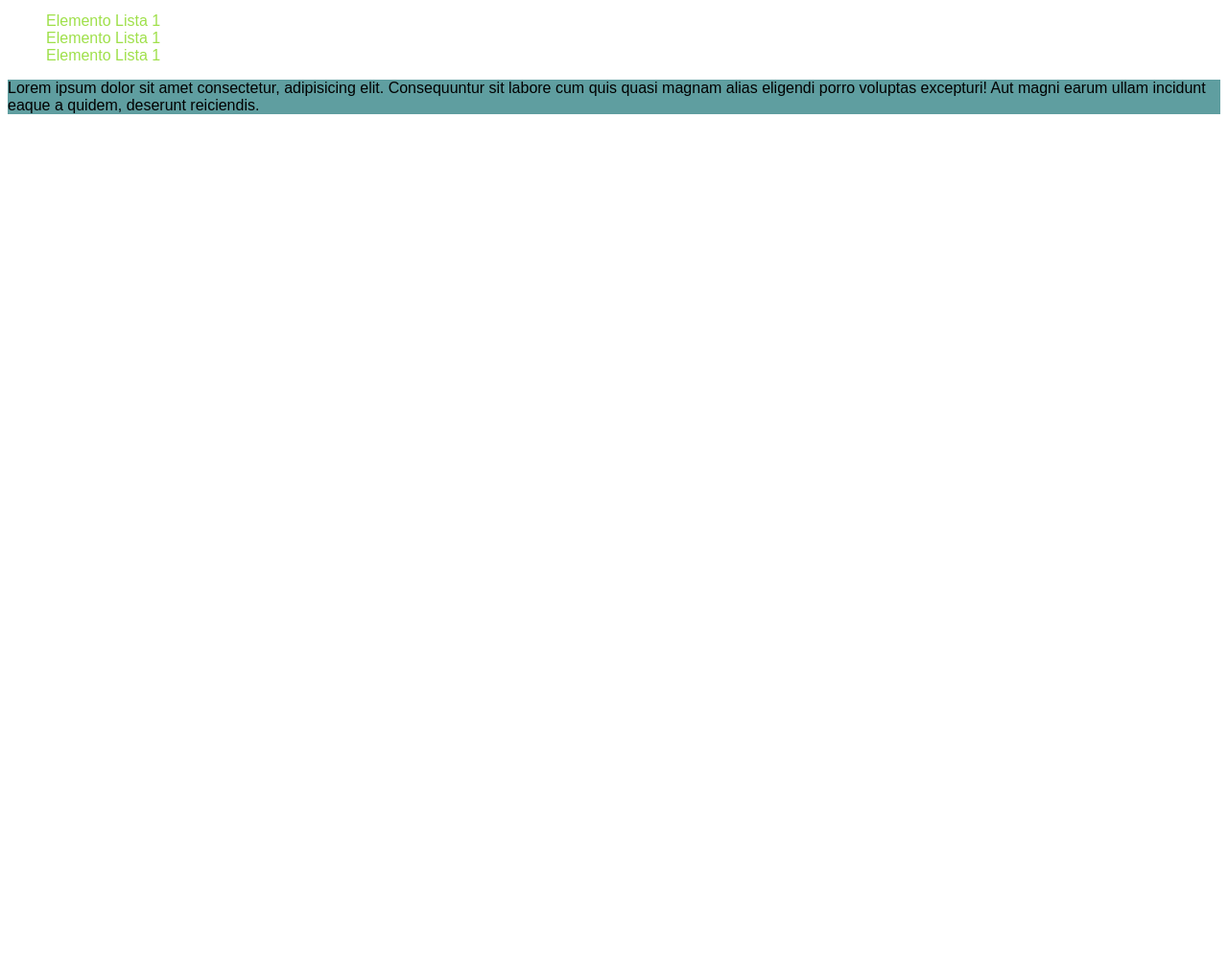
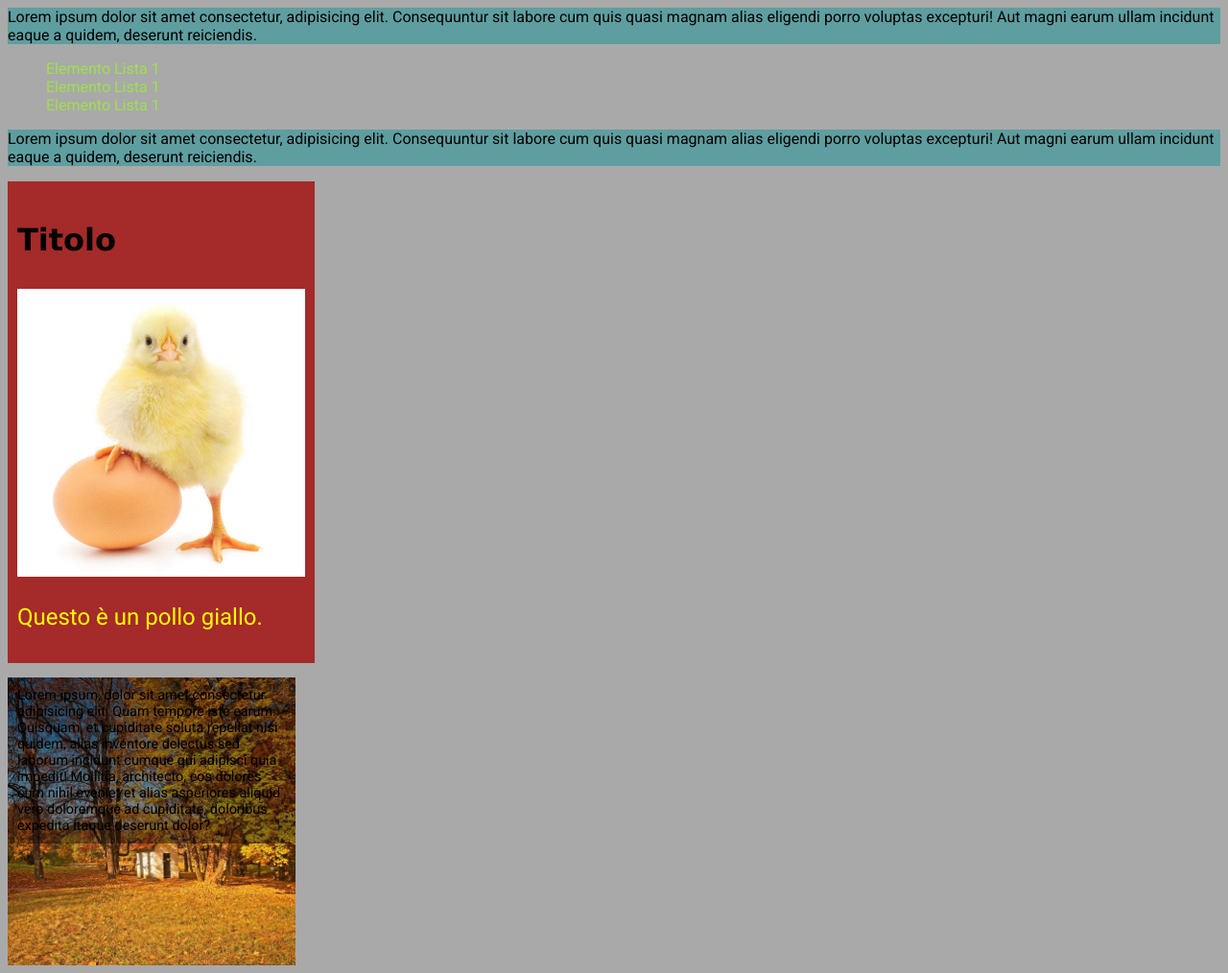
Before and after one commit to amletodellaloggia/primo-css, a plain HTML site: page index.html in a window 1280 px wide. Shown: the part 513-1527 px from the top of the page at 96% size. Before the commit the page ends 800 px from the top, so only its background shows below. Drawn offline with Linux system fonts and the light colour scheme.

Commit message:
[add] esempio box-image con CSS

```diff
--- a/assets/css/style.css
+++ b/assets/css/style.css
@@ -3,7 +3,9 @@
 
 /* selettore tag */
 body {
-	font-family: Arial, Helvetica, sans-serif;
+	background-color: darkgray;
+	font-family: "Roboto", sans-serif;
+	font-size: 16px;
 }
 
 p {
@@ -23,6 +25,16 @@ h1 {
 	font-size: 32px;
 	text-align: center;
 }
+/* UTILIZZO FONT SIZE CON EM */
+/* Eredita dal font-size del GENITORE e SCALA con EM */
+h2 {
+	font-size: 1.5em;
+}
+/* UTILIZZO FONT SIZE CON REM */
+/* Eredita dal font-size DEFAULT e SCALA con REM */
+h3 {
+	font-size: 2rem;
+}
 
 /* Selettore id */
 #main-box {
@@ -33,3 +45,36 @@ h1 {
 .generic-box, .secondary-box {
 	background-color: cadetblue;
 }
+
+/* Esempio contenitore */
+.products-box {
+	padding: 10px;
+	width: 300px;
+	background-color: brown;
+}
+
+/* INCLUDERE FIGLI IN CLASS */
+.products-box img {
+	width: 100%;
+}
+
+.products-box p{
+	font-size: 1.5em;
+	color: yellow;
+}
+
+.box-image {
+	width: 300px;
+	height: 300px;
+	background-color: cadetblue;
+	background-image: url(/assets/img/bosco.jpg);
+	background-size: cover;
+	background-position: center;
+	background-repeat: no-repeat;
+}
+
+.box-image p{
+	background-color: rgba(0, 0, 0, 0.4);
+	font-size: 0.9rem;
+	padding: 10px;
+}
--- a/index.html
+++ b/index.html
@@ -3,6 +3,11 @@
 <head>
 	<meta charset="UTF-8">
 	<meta name="viewport" content="width=device-width, initial-scale=1.0">
+	<!-- FONT ROBOTO -->
+	<link rel="preconnect" href="https://fonts.googleapis.com">
+	<link rel="preconnect" href="https://fonts.gstatic.com" crossorigin>
+	<link href="https://fonts.googleapis.com/css2?family=Roboto:ital,wght@0,100..900;1,100..900&display=swap" rel="stylesheet">
+	<!-- STYLE -->
 	<link rel="stylesheet" href="assets/css/style.css">
 	<title>Primo CSS</title>
 </head>
@@ -36,7 +41,15 @@
 	<div class="secondary-box">
 	<p>Lorem ipsum dolor sit amet consectetur, adipisicing elit. Consequuntur sit labore cum quis quasi magnam alias eligendi porro voluptas excepturi! Aut magni earum ullam incidunt eaque a quidem, deserunt reiciendis.</p>
 	</div>
-
-
+	<!-- BOX PRODOTTO (es. height x width) -->
+	 <section id="products">
+		<div class="products-box">
+			<h3>Titolo</h3>
+			<img src="assets/img/polli.jpg" alt="polli">
+			<p>Questo è un pollo giallo.</p>
+		</div>
+	 </section>
+	 <div class="box-image"><p>Lorem ipsum, dolor sit amet consectetur adipisicing elit. Quam tempore iste earum. Quisquam, et cupiditate soluta repellat nisi quidem, alias inventore delectus sed laborum incidunt cumque qui adipisci quia impedit! Mollitia, architecto, eos dolores cum nihil eveniet et alias asperiores aliquid vero doloremque ad cupiditate, doloribus expedita itaque deserunt dolor?</p>
+	 </div>
 </body>
 </html>
```
Also changed, not shown: assets/img/bosco.jpg (added), assets/img/polli.jpg (added).
